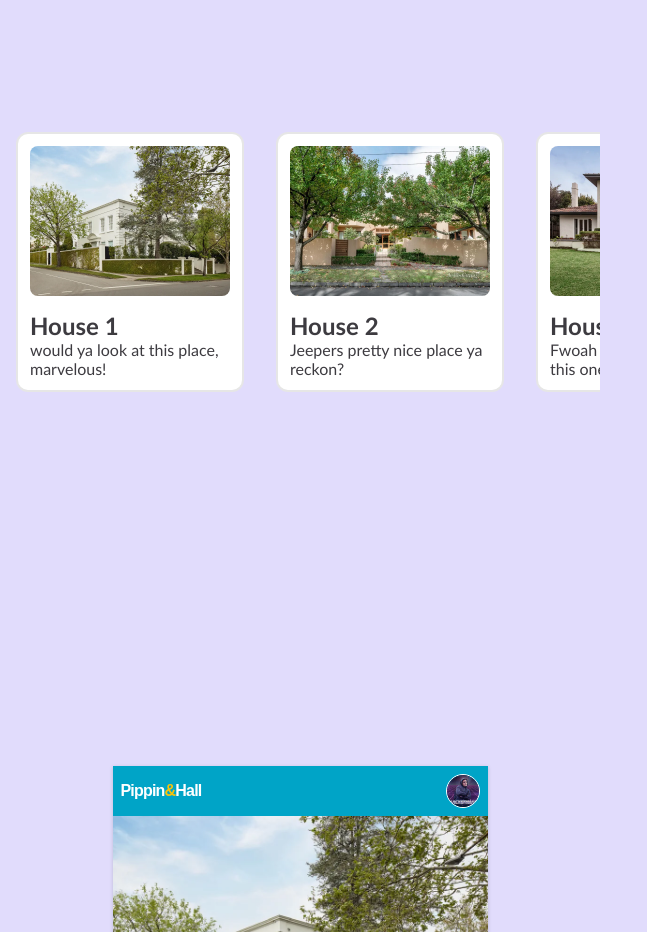
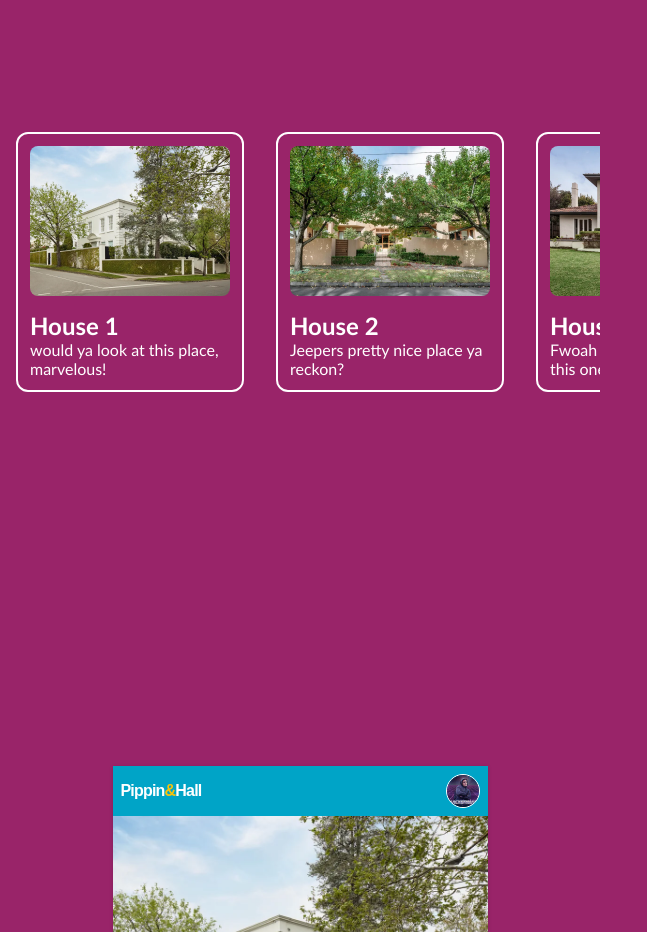
Before and after one commit to Angusatgithub/listing-test, a plain HTML site: page index.html in a window 1280 px wide. Shown: the part 1620-2552 px from the top of the page, without its empty margins (0-647 px from the left). Drawn offline with Linux system fonts and the light colour scheme.

Commit message:
Update index.html

```diff
--- a/index.html
+++ b/index.html
@@ -107,23 +107,26 @@
     <script>
       window.addEventListener("scroll", function () {
         var rectangles = document.querySelector("#rectangles");
+        var rectangle = document.querySelectorAll("div.rectangle");
         var body = document.body;
         var rectTop = rectangles.getBoundingClientRect().top;
         var rectBottom = rectangles.getBoundingClientRect().bottom;
         var windowHeight = window.innerHeight;
-        var offset = 500; // Adjust this offset as needed
+        var offset = 600; // Adjust this offset as needed
 
         if (rectTop < windowHeight - offset && rectBottom > offset) {
-          body.style.backgroundColor = "#E1DCFC";
+          body.style.backgroundColor = "#992469";
           rectangle.forEach((element) => {
-            element.style.backgroundColor = "#E1DCFC";
+            element.style.backgroundColor = "#992469";
             element.style.border = "2px solid #FFFFFF";
+            element.style.color = "#FFFFFF";
           });
         } else {
           body.style.backgroundColor = "#f6f5f7";
           rectangle.forEach((element) => {
             element.style.backgroundColor = "#FFFFFF";
             element.style.border = "2px solid #E6E6E6";
+            element.style.color = "#3d3b40";
           });
           // rectangle.style.backgroundColor = "#ffffff";
         }
```
